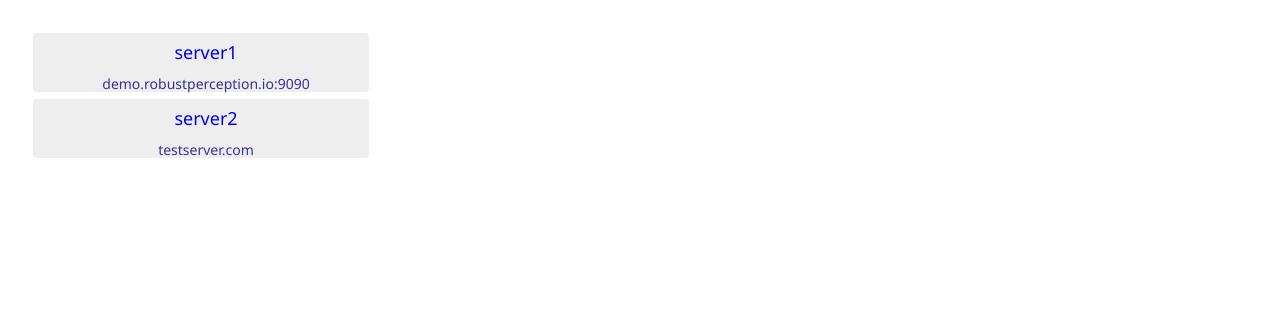
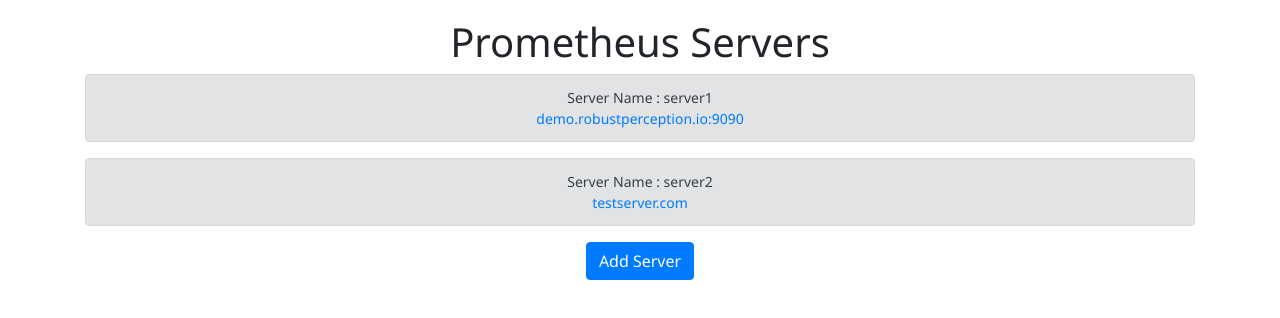
Before and after one commit to nimesh-madhavan/syn-hackathon, an Angular app in the folder app/: page /servers in a window 1280 px wide. Shown: the top 318 px of the page. Built offline with nearby package versions, Linux system fonts and the light colour scheme.

Commit message:
Add bootstrap

```diff
--- a/app/package.json
+++ b/app/package.json
@@ -19,6 +19,8 @@
     "@angular/platform-browser": "~8.0.1",
     "@angular/platform-browser-dynamic": "~8.0.1",
     "@angular/router": "~8.0.1",
+    "@ng-bootstrap/ng-bootstrap": "^4.2.1",
+    "bootstrap": "^4.3.1",
     "rxjs": "~6.4.0",
     "tslib": "^1.9.0",
     "zone.js": "~0.9.1"
--- a/app/src/app/app.component.html
+++ b/app/src/app/app.component.html
@@ -1,3 +1,4 @@
 <!--The content below is only a placeholder and can be replaced.-->
-<div style="text-align:center">
-<router-outlet></router-outlet>
+<div style="text-align:center" class="container">
+    <router-outlet></router-outlet>
+</div>
--- a/app/src/app/metrics-list/metrics-list.component.html
+++ b/app/src/app/metrics-list/metrics-list.component.html
@@ -1,3 +1,15 @@
 <p>
   metrics-list works!
 </p>
+
+<ul>
+  <li li *ngFor="let job of jobs">
+    {{job}}
+  </li>
+</ul>
+
+<ul>
+  <li li *ngFor="let m of metrics">
+    {{m}}
+  </li>
+</ul>
--- a/app/src/app/metrics-list/metrics-list.component.ts
+++ b/app/src/app/metrics-list/metrics-list.component.ts
@@ -1,4 +1,6 @@
 import { Component, OnInit } from '@angular/core';
+import { ApiService } from '../api.service'
+import { debug } from 'util';
 
 @Component({
   selector: 'app-metrics-list',
@@ -7,9 +9,18 @@
 })
 export class MetricsListComponent implements OnInit {
 
-  constructor() { }
+  constructor(private api: ApiService) { }
+
+  jobs = [];
+  metrics = [];
 
   ngOnInit() {
+    this.api.getJobs('demo.robustperception.io:9090').subscribe((data) => {
+      this.jobs = data;
+    });
+
+    this.api.getMetrics('demo.robustperception.io:9090', 'node').subscribe((data) => {
+      this.metrics = data;
+    });
   }
-
 }
--- a/app/src/app/server-list/server-list.component.css
+++ b/app/src/app/server-list/server-list.component.css
@@ -1,66 +1 @@
-/* Server list component private css */
-.selected {
-    background-color: #CFD8DC !important;
-    color: white;
-  }
-  .servers {
-    margin: 0 0 2em 0;
-    list-style-type: none;
-    padding: 0;
-    width: 25em;
-  }
-  .servers li {
-    cursor: pointer;
-    position: relative;
-    left: 0;
-    background-color: #EEE;
-    margin: .5em;
-    padding: .3em 0;
-    height: 3.6em;
-    border-radius: 4px;
-  }
-  .servers li.selected:hover {
-    background-color: #BBD8DC !important;
-    color: white;
-  }
-  .servers li:hover {
-    color: #607D8B;
-    background-color: #DDD;
-    left: .1em;
-  }
-  .servers .text {
-    position: relative;
-    top: -3px;
-  }
-  .servers .badge {
-    display: inline-block;
-    font-size: small;
-    color: white;
-    padding: 0.8em 0.7em 0 0.7em;
-    background-color:#405061;
-    line-height: 1em;
-    position: relative;
-    left: -1px;
-    top: -4px;
-    height: 1.8em;
-    margin-right: .8em;
-    border-radius: 4px 0 0 4px;
-  }
-
-
-  span{
-      clear: both;
-      float: left;
-      width: 100%;
-      align-content: center;
-  }
-
-  span.server-name{
-      font-size: large;
-      padding: 5px
-  }
-
-  span.server-url{
-      color: #333399;
-      padding: 5px
-  }
+/*  */
--- a/app/src/app/server-list/server-list.component.html
+++ b/app/src/app/server-list/server-list.component.html
@@ -1,8 +1,10 @@
-<ul class="servers">
-  <li *ngFor="let server of servers">
+<h1>Prometheus Servers</h1>
+<div class="tr">
+  <div *ngFor="let server of servers" class="alert alert-secondary">
+    <span class="alert-heading">Server Name : {{server.name}}</span> <br />
     <a routerLink="/metrics/{{server.url}}">
-      <span class="server-name">{{server.name}}</span>
       <span class="server-url">{{server.url}}</span>
     </a>
-  </li>
-</ul>
+  </div>
+  <button type="button" class="btn btn-primary">Add Server</button>
+</div>
--- a/app/src/index.html
+++ b/app/src/index.html
@@ -1,14 +1,22 @@
 <!doctype html>
 <html lang="en">
+
 <head>
   <meta charset="utf-8">
-  <title>App</title>
+  <title>Prometheus Explorer</title>
   <base href="/">
 
   <meta name="viewport" content="width=device-width, initial-scale=1">
   <link rel="icon" type="image/x-icon" href="favicon.ico">
+
+  <!-- Bootstrap CSS -->
+  <link rel="stylesheet" href="https://stackpath.bootstrapcdn.com/bootstrap/4.3.1/css/bootstrap.min.css"
+    integrity="sha384-ggOyR0iXCbMQv3Xipma34MD+dH/1fQ784/j6cY/iJTQUOhcWr7x9JvoRxT2MZw1T" crossorigin="anonymous">
+
 </head>
+
 <body>
   <app-root></app-root>
 </body>
+
 </html>
```
Also changed, not shown: app/src/app/app.module.ts (+5 -3 lines), 1 other file (tests, documents, lock files or other folders).
